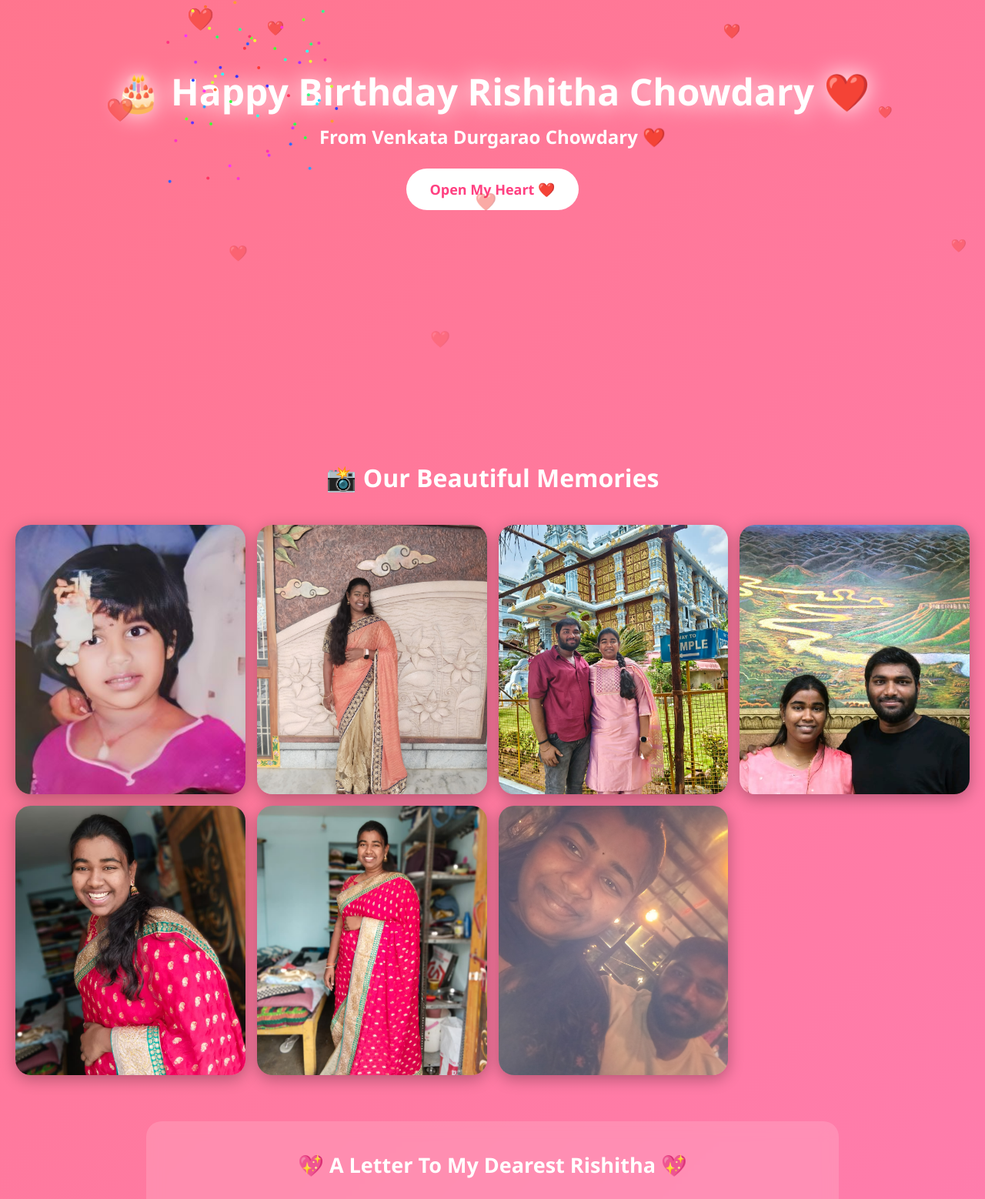
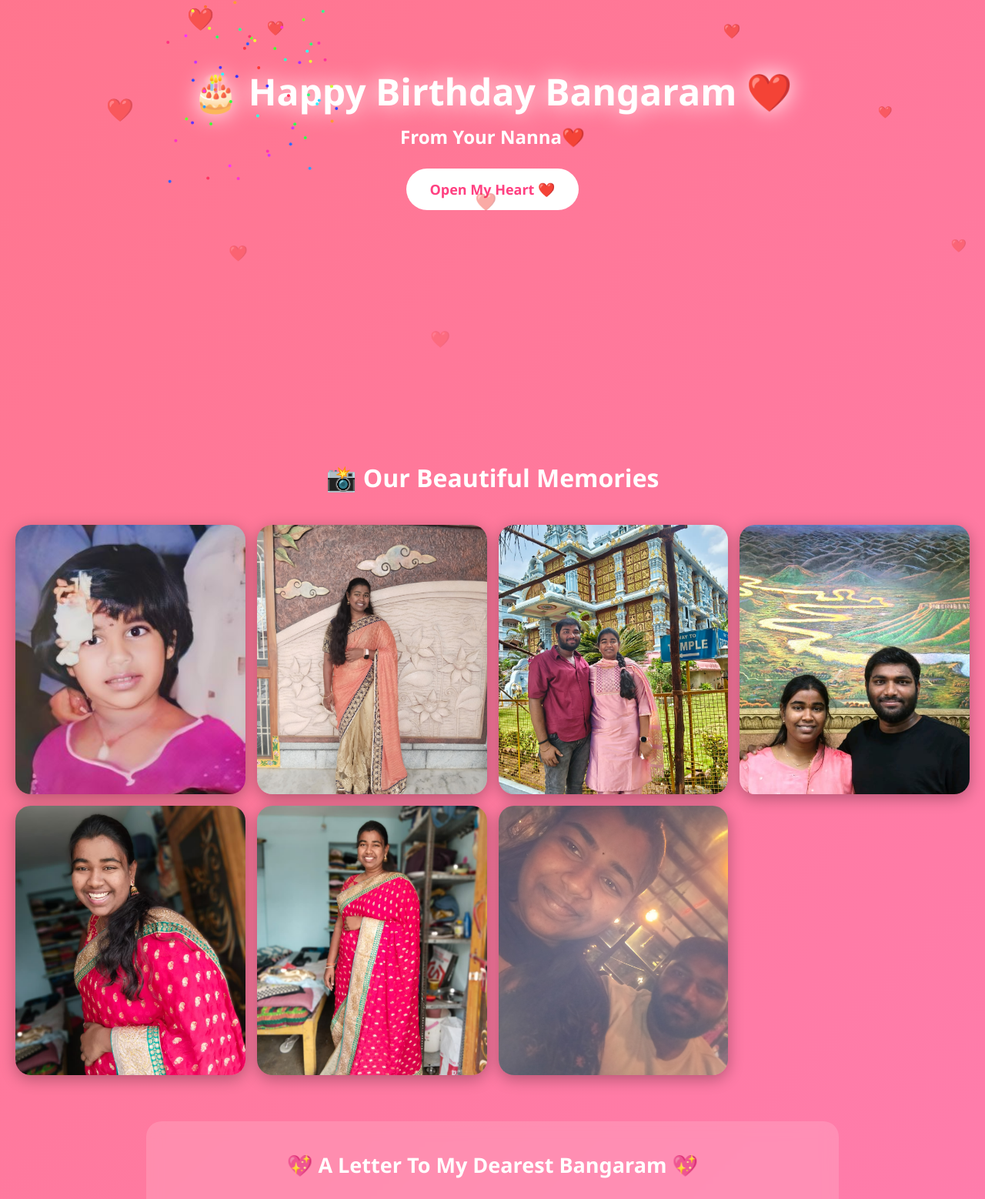
Before and after one commit to venkatadurgaraoponnaganti/demoproject, a plain HTML site: page index.html in a window 1280 px wide. Shown: the part 221-1779 px from the top of the page at 77% size. Drawn offline with Linux system fonts and the light colour scheme.

Commit message:
Update index.html

```diff
--- a/index.html
+++ b/index.html
@@ -136,8 +136,8 @@ footer{
 }
 </style></head><body><div class="hearts" id="hearts"></div>
 <canvas id="fireworks"></canvas><section class="hero">
-    <h1>🎂 Happy Birthday Rishitha Chowdary ❤️</h1>
-    <h2>From Venkata Durgarao Chowdary ❤️</h2><button class="btn"
+    <h1>🎂 Happy Birthday Bangaram ❤️</h1>
+    <h2>From Your Nanna❤️</h2><button class="btn"
 onclick="document.getElementById('letter').scrollIntoView({behavior:'smooth'})">
 Open My Heart ❤️
 </button>
@@ -148,7 +148,7 @@ Open My Heart ❤️
 <img src="IMG-20250825-WA0029.jpg" alt="">
 <img src="IMG-20260312-WA0004.jpg" alt="">
 <img src="IMG-20260312-WA0042.jpg" alt="">
-<img src="IMG20251019200006.jpg" alt=""></div><section id="letter"><div class="message"><h2>💖 A Letter To My Dearest Rishitha 💖</h2><p>Happy Birthday, My Love ❤️</p><p>
+<img src="IMG20251019200006.jpg" alt=""></div><section id="letter"><div class="message"><h2>💖 A Letter To My Dearest Bangaram 💖</h2><p>Happy Birthday, My Love ❤️</p><p>
 Today is one of the most beautiful days because it celebrates the amazing person you are.
 </p><p>
 Your smile brightens my world, your kindness touches my heart, and every moment with you becomes a cherished memory.
@@ -157,6 +157,9 @@ Thank you for bringing happiness, warmth, and meaning into my life.
 </p><p>
 On your special day, I wish you endless happiness, success, good health, and all the love you deserve.
 </p><p>
+<h1>PROMISED</h1>
+</p>
+<p>
 I deeply cherish our relationship and I am committed to building a beautiful future together based on trust, respect, understanding, and love.
 </p><p>
 No matter where life takes us, you will always hold a special place in my heart.
```
